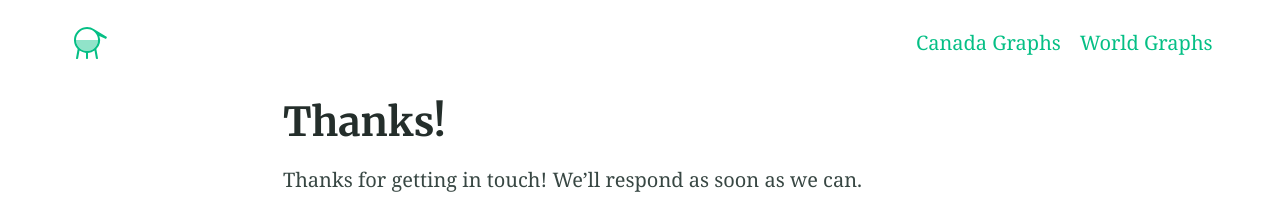
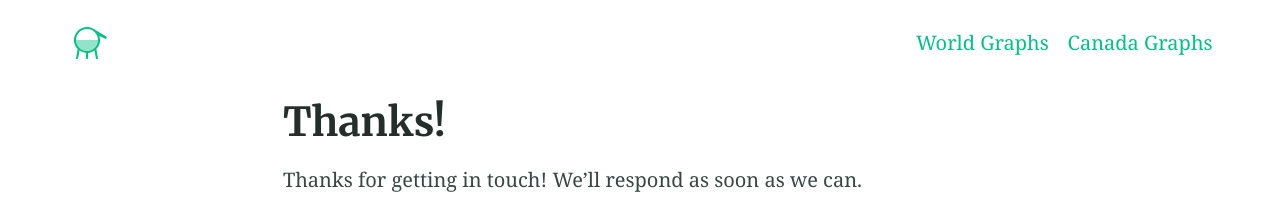
Before and after one commit to kylehounslow/covid19, a Jekyll site: the page built from docs/thanks.md, in a window 1280 px wide. Shown: the top 224 px of the page. Built offline with Jekyll 4.4.1, drawn with Linux system fonts in a browser that asks for light colours; our own code applies the rules of GitHub Pages for plain Markdown files; part of the change alters nothing that is shown.

```diff
--- a/docs/_config.yml
+++ b/docs/_config.yml
@@ -107,10 +107,11 @@ favicons: # Favicons are also used in the manifest file. Syntax is 'size: path'
 
 # 9. Site navigation
 navigation_header:
+- title: World Graphs
+  url: /covid19/
 - title: Canada Graphs
   url: /covid19/canada/
-- title: World Graphs
-  url: /covid19/world/
+
 
 social_links: # Appears in sidebar. Set the urls then uncomment and comment out as desired
   Twitter: https://twitter.com/kylehounslow
```
